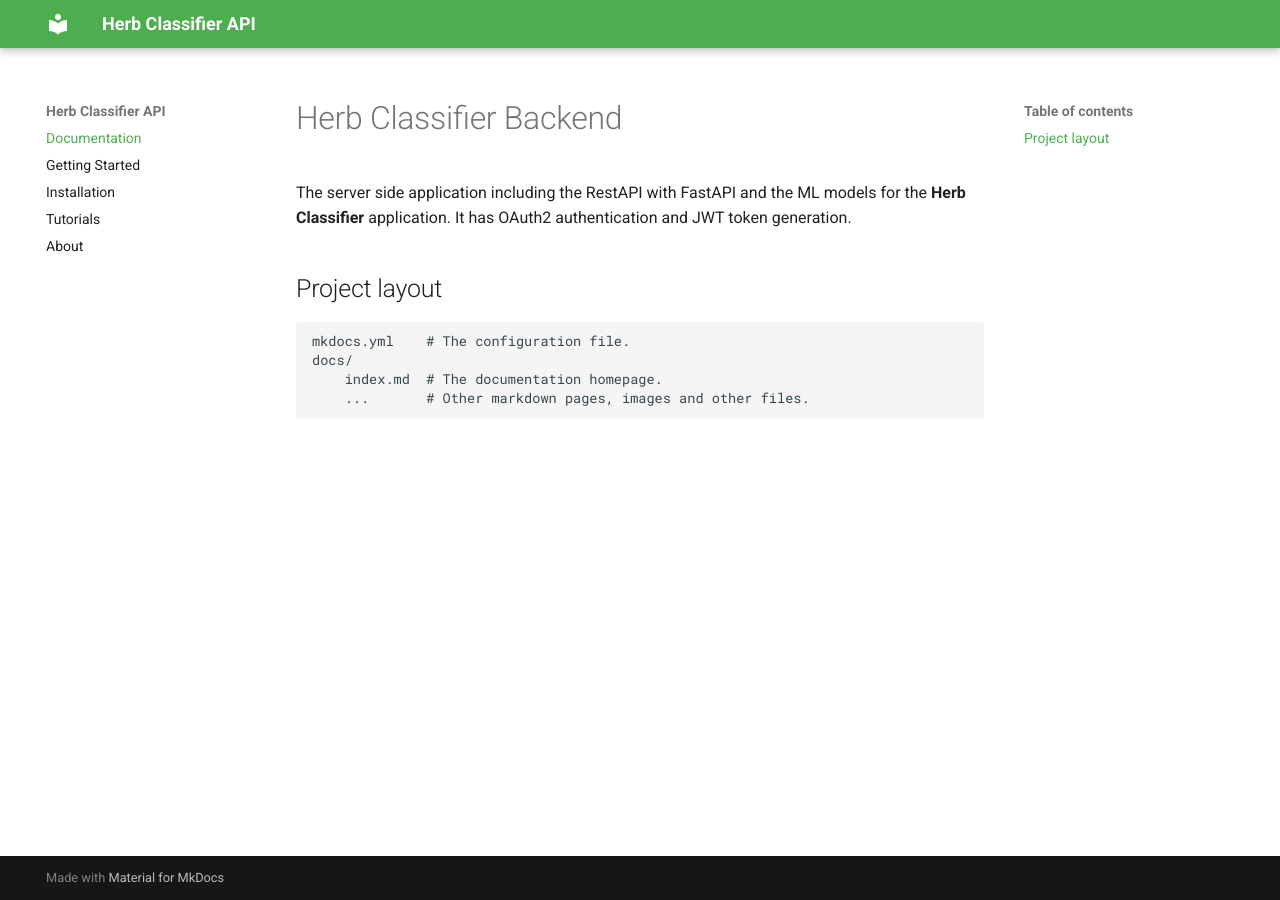
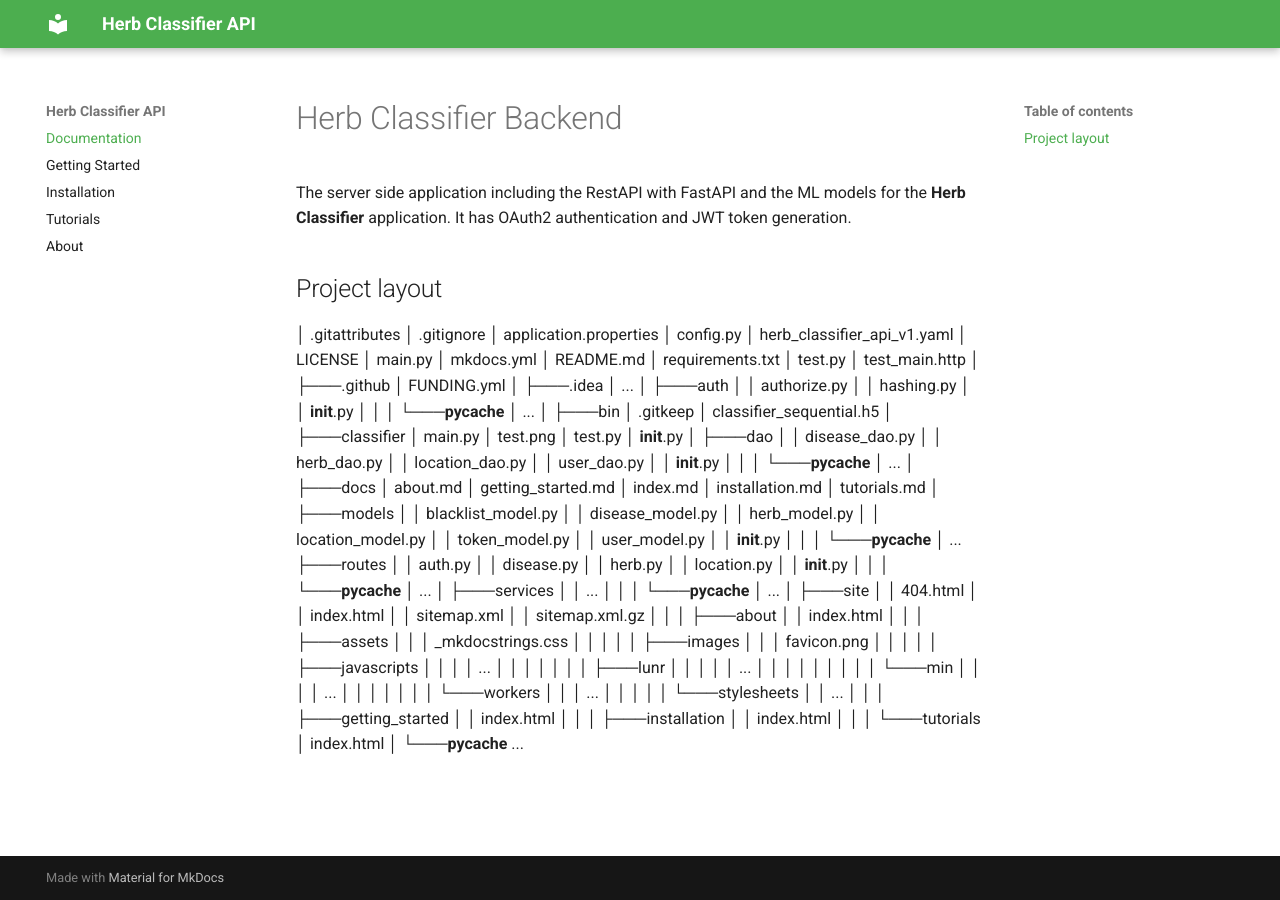
Before and after one commit to dilshankarunarathne/herb-classifier-backend, an MkDocs documentation site: the page built from docs/index.md, in a window 1280 px wide. Built offline with MkDocs 1.6.1 and Material for MkDocs 9.7.7, drawn with Linux system fonts in a browser that asks for light colours.

Commit message:
Update index.md

```diff
--- a/docs/index.md
+++ b/docs/index.md
@@ -5,7 +5,125 @@
 
 ## Project layout
 
-    mkdocs.yml    # The configuration file.
-    docs/
-        index.md  # The documentation homepage.
-        ...       # Other markdown pages, images and other files.
+│   .gitattributes
+│   .gitignore
+│   application.properties
+│   config.py
+│   herb_classifier_api_v1.yaml
+│   LICENSE
+│   main.py
+│   mkdocs.yml
+│   README.md
+│   requirements.txt
+│   test.py
+│   test_main.http
+│
+├───.github
+│       FUNDING.yml
+│
+├───.idea
+│   ...
+│
+├───auth
+│   │   authorize.py
+│   │   hashing.py
+│   │   __init__.py
+│   │
+│   └───__pycache__
+│           ...
+│
+├───bin
+│       .gitkeep
+│       classifier_sequential.h5
+│
+├───classifier
+│       main.py
+│       test.png
+│       test.py
+│       __init__.py
+│
+├───dao
+│   │   disease_dao.py
+│   │   herb_dao.py
+│   │   location_dao.py
+│   │   user_dao.py
+│   │   __init__.py
+│   │
+│   └───__pycache__
+│           ...
+│
+├───docs
+│       about.md
+│       getting_started.md
+│       index.md
+│       installation.md
+│       tutorials.md
+│
+├───models
+│   │   blacklist_model.py
+│   │   disease_model.py
+│   │   herb_model.py
+│   │   location_model.py
+│   │   token_model.py
+│   │   user_model.py
+│   │   __init__.py
+│   │
+│   └───__pycache__
+│           ...
+├───routes
+│   │   auth.py
+│   │   disease.py
+│   │   herb.py
+│   │   location.py
+│   │   __init__.py
+│   │
+│   └───__pycache__
+│           ...
+│
+├───services
+│   │   ...
+│   │
+│   └───__pycache__
+│           ...
+│
+├───site
+│   │   404.html
+│   │   index.html
+│   │   sitemap.xml
+│   │   sitemap.xml.gz
+│   │
+│   ├───about
+│   │       index.html
+│   │
+│   ├───assets
+│   │   │   _mkdocstrings.css
+│   │   │
+│   │   ├───images
+│   │   │       favicon.png
+│   │   │
+│   │   ├───javascripts
+│   │   │   │   ...
+│   │   │   │
+│   │   │   ├───lunr
+│   │   │   │   │   ...
+│   │   │   │   │
+│   │   │   │   └───min
+│   │   │   │           ...
+│   │   │   │
+│   │   │   └───workers
+│   │   │           ...
+│   │   │
+│   │   └───stylesheets
+│   │           ...
+│   │
+│   ├───getting_started
+│   │       index.html
+│   │
+│   ├───installation
+│   │       index.html
+│   │
+│   └───tutorials
+│           index.html
+│
+└───__pycache__
+        ...
```
